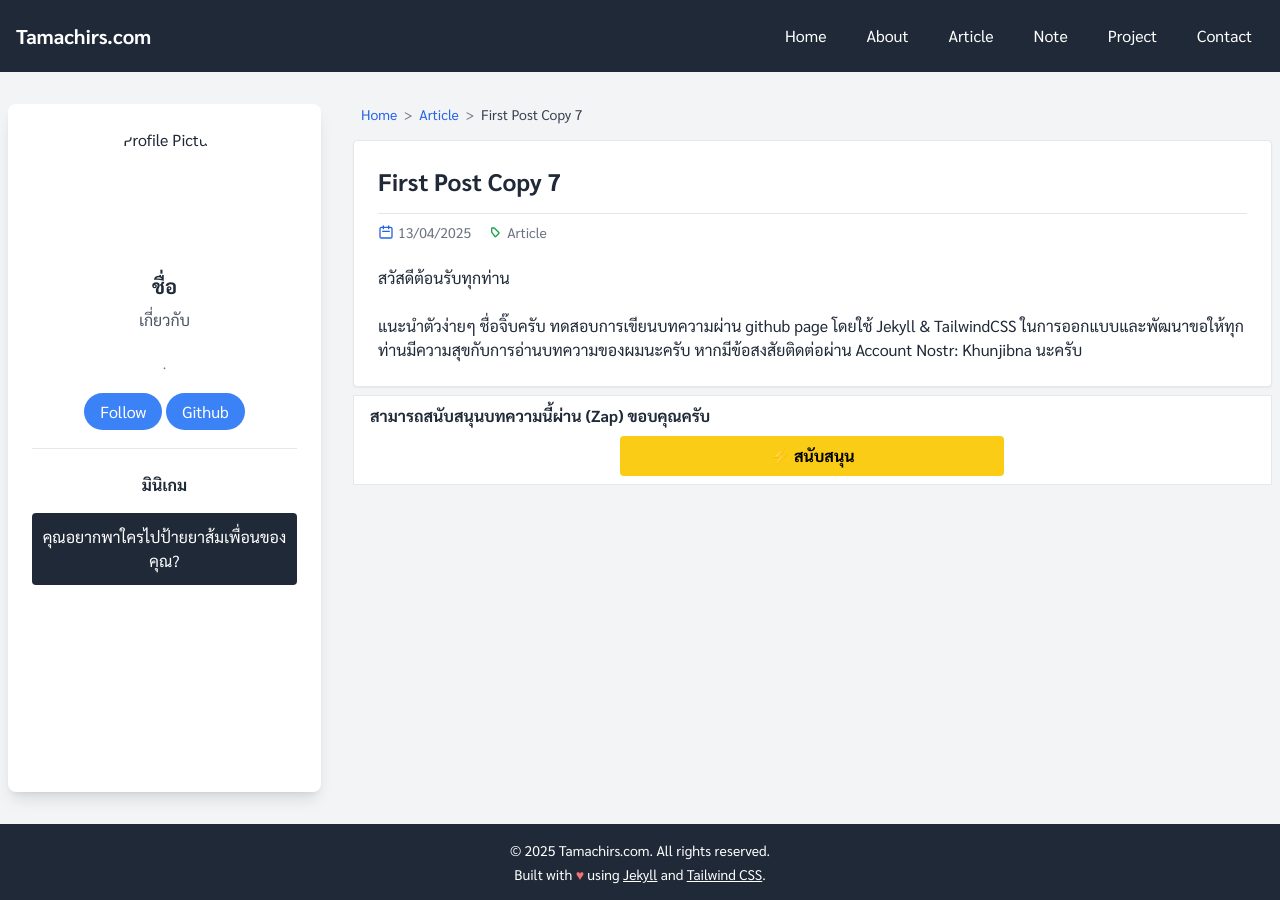
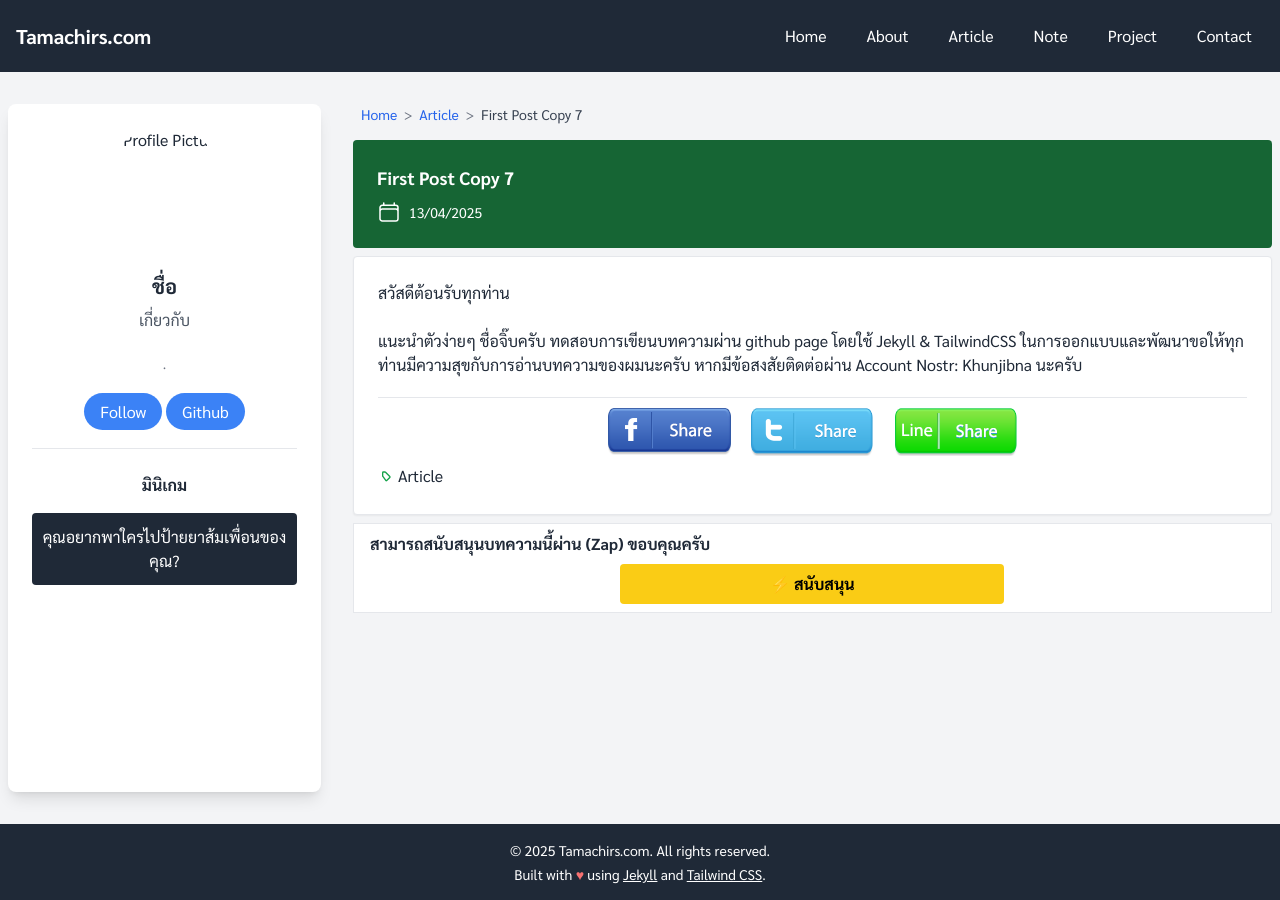
Before and after one commit to khunjibna/myjekyllsite, a Jekyll site: the page built from _posts/2025-04-13-first-post-copy-7.md, in a window 1280 px wide. Built offline with Jekyll 4.4.1, drawn with Linux system fonts in a browser that asks for light colours; nearby versions of some CDN libraries.

```diff
--- a/_config.yml
+++ b/_config.yml
@@ -13,3 +13,7 @@ future: true
 google_fonts: Noto Sans Thai
 og_image: /assets/img/share.jpg
 author_pubkey: npub1p7w6gyufuy3e6fnugvg9an7fyfes085qct2tp8sarctjwqdaqltsg47tzy
+
+lightning:
+  lnurl: "https://walletofsatoshi.com/.well-known/lnurlp/khunjibna"
+  default_zap: 100
--- a/_layouts/post.html
+++ b/_layouts/post.html
@@ -36,23 +36,53 @@
           <span class="text-gray-700">{{ page.title }}</span>
         </nav>
 
-        <div class="bg-white p-6 rounded border shadow-sm">
-          <!-- ชื่อเรื่อง -->
-          <h1 class="text-2xl font-bold mb-2 text-gray-800 pb-4 border-b">{{ page.title }}</h1>
 
-          <!-- วันที่ / หมวดหมู่ -->
-          <p class="text-sm text-gray-500 mb-6 flex flex-wrap items-center gap-4">
+        <div class="bg-green-800 text-white px-6 py-6 break-words rounded mb-2">
+          <div class="font-bold text-lg ">
+              <h1>{{ page.title }}</h1>
+          </div>
+          <div class="flex items-center text-green-800 text-sm pt-2">
+              <svg xmlns="http://www.w3.org/2000/svg" fill="none" viewBox="0 0 24 24" stroke-width="1.5"
+                  stroke="currentColor" class="w-6 h-6 text-white">
+                  <path stroke-linecap="round" stroke-linejoin="round"
+                      d="M6.75 3v2.25M17.25 3v2.25M3 18.75V7.5a2.25 2.25 0 012.25-2.25h13.5A2.25 2.25 0 0121 7.5v11.25m-18 0A2.25 2.25 0 005.25 21h13.5A2.25 2.25 0 0021 18.75m-18 0v-7.5A2.25 2.25 0 015.25 9h13.5A2.25 2.25 0 0121 11.25v7.5" />
+              </svg>
+              <p class="ml-2 text-white"> <span>{{ page.date | date: "%d/%m/%Y" }}</span></p>
+          </div>
+      </div>
 
-            <!-- วันที่ -->
-            <span class="inline-flex items-center gap-1">
-              <svg class="w-4 h-4 text-blue-600" fill="none" stroke="currentColor" stroke-width="2" viewBox="0 0 24 24"
-                xmlns="http://www.w3.org/2000/svg">
-                <path stroke-linecap="round" stroke-linejoin="round"
-                  d="M8 7V3m8 4V3m-9 8h10M5 21h14a2 2 0 002-2V7a2 2 0 00-2-2H5a2 2 0 00-2 2v12a2 2 0 002 2z" />
-              </svg>
-              <span>{{ page.date | date: "%d/%m/%Y" }}</span>
-            </span>
 
+
+        <div class="bg-white p-6 rounded border shadow-sm ">
+
+
+          <!-- เนื้อหาโพสต์ -->
+          <article class="prose prose-indigo max-w-none break-words">
+            {{ content }}
+          </article>
+          <div class="border-t mt-5">
+            <div class="flex justify-center my-2 space-x-4">
+              <div>
+                <a href="https://www.facebook.com/sharer.php?u={{ page.url | absolute_url }}"
+                   target="_blank" rel="noopener noreferrer">
+                  <img src="{{ '/assets/share/share.png' | relative_url }}" alt="SHARE FACEBOOK" title="SHARE FACEBOOK">
+                </a>
+              </div>
+
+              <div>
+                <a href="https://twitter.com/share?url={{ page.url | absolute_url }}"
+                   target="_blank" rel="noopener noreferrer">
+                  <img src="{{ '/assets/share/sharetw.png' | relative_url }}" alt="SHARE TWITTER" title="SHARE TWITTER">
+                </a>
+              </div>
+
+              <div>
+                <a href="https://social-plugins.line.me/lineit/share?url={{ page.url | absolute_url }}"
+                   target="_blank" rel="noopener noreferrer">
+                  <img src="{{ '/assets/share/shareline.png' | relative_url }}" alt="SHARE LINE" title="SHARE LINE">
+                </a>
+              </div>
+            </div>
             {% if page.categories %}
             <!-- หมวดหมู่ -->
             <span class="inline-flex items-center gap-1">
@@ -64,17 +94,9 @@
               <span>{{ page.categories | join: ", " }}</span>
             </span>
             {% endif %}
+          </div>
+        </div>
 
-          </p>
-
-          <!-- เนื้อหาโพสต์ -->
-          <article class="prose prose-indigo max-w-none break-words">
-            {{ content }}
-          </article>
-
-
-
-        </div>
 
         <div class="bg-white border px-2 py-2 mt-2">
           <div class="mb-2 pl-2"><b>สามารถสนับสนุนบทความนี้ผ่าน (Zap) ขอบคุณครับ</b></div>
```
Also changed, not shown: _includes/share-buttons.html (+9 -6 lines), assets/share/share.png (added), assets/share/shareline.png (added), assets/share/sharetw.png (added).
